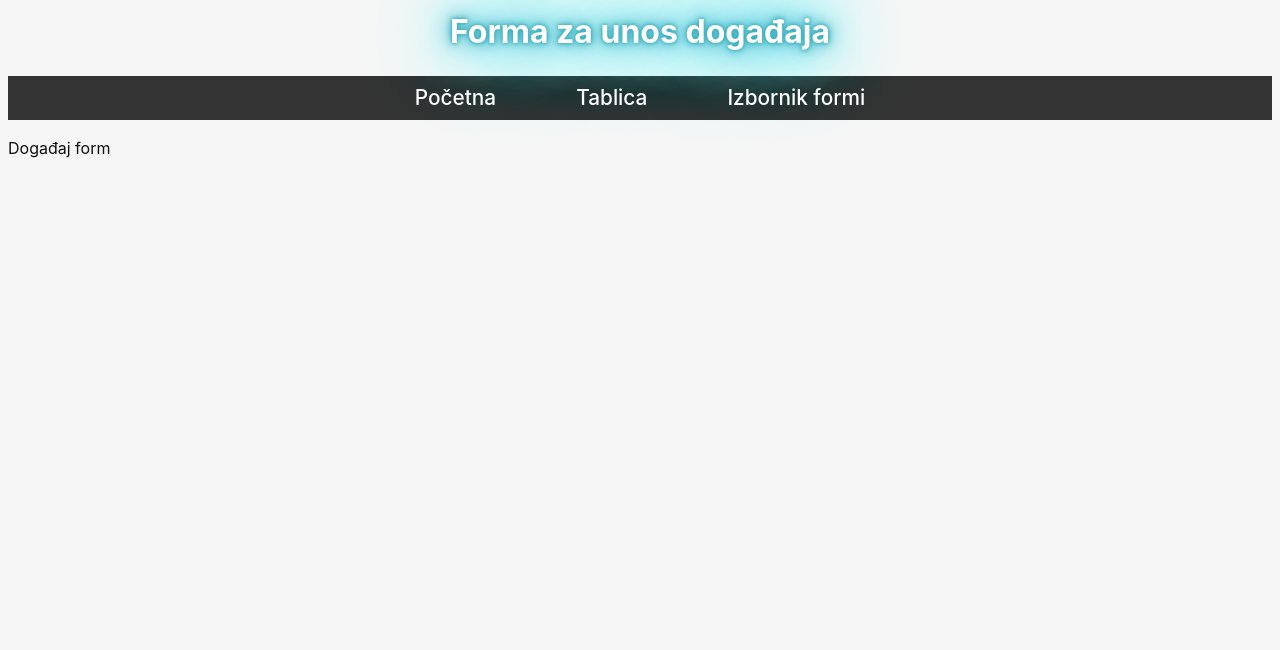
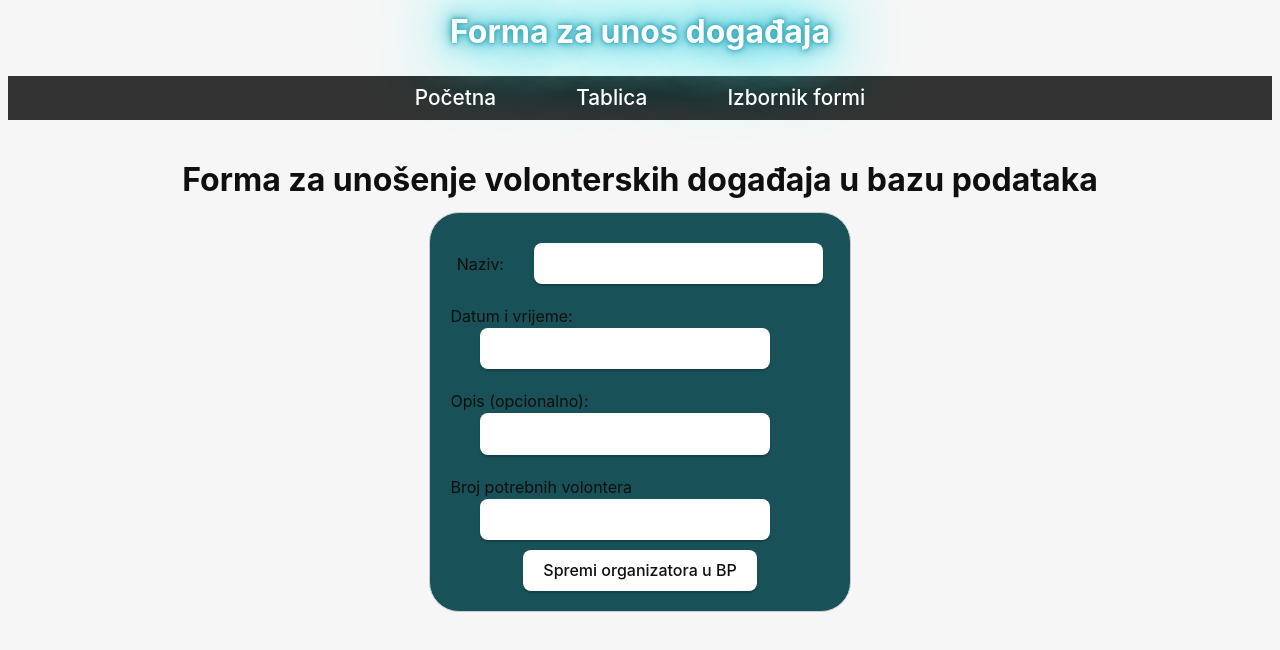
Before and after one commit to nrastija/Volonterium, a Vue app: page /forms/dogadaj in a window 1280 px wide. Shown: the top 650 px of the page. Built offline with nearby package versions, Linux system fonts and the light colour scheme.

Commit message:
Add new security layer by testing inputs of each form

```diff
--- a/src/views/input-forms/DogadajForm.vue
+++ b/src/views/input-forms/DogadajForm.vue
@@ -1,3 +1,59 @@
 <template>
-    <p>Događaj form</p>
+    <h1 class="start-title"> Forma za unošenje volonterskih događaja u bazu podataka</h1>
+
+    <form class = "input-form">
+        <div class="form-group">
+            <label for="Naziv">Naziv:</label>
+            <input type="text" class="form-control" id="naziv" v-model="naziv" required>
+        </div>
+        <div class="form-group">
+            <label for="Datum_vrijeme">Datum i vrijeme:</label>
+            <input type="datetime" class="form-control" id="datum_vrijeme" v-model="datum_vrijeme" required>
+        </div>
+        <div class="form-group">
+            <label for="Opis">Opis (opcionalno):</label>
+            <input type="text" class="form-control" id="opis" v-model="opis" >
+        </div>
+        <div class="form-group">
+            <label for="Potrebni_volonteri">Broj potrebnih volontera</label>
+            <input type="text" class="form-control" id="potrebni_volonteri" v-model="potrebni_volonteri" required>
+        </div>
+
+        <button type="submit" @click="SaveDogadaj">Spremi organizatora u BP</button>
+    </form>
 </template>
+
+<script>
+export default {
+    naziv: "Unos Događaja",
+    datum_vrijeme: "Unos datuma i vremena",
+    opis: "Unos opisa",
+    potrebni_volonteri: "Unos broja potrebnih volontera",
+    methods: {
+        SaveDogadaj() {
+            if (!this.naziv || !this.datum_vrijeme || !this.potrebni_volonteri) {
+                alert("Molimo popunite sva obavezna polja!");
+                return;
+            }
+
+            // Validacija opisa za sigurnost
+            if (!this.validirajUnos(this.naziv) || !this.validirajUnos(this.datum_vrijeme) || !this.validirajUnos(this.opis) || !this.validirajUnos(this.potrebni_volonteri)) {
+                alert("Atribut sadrži nedozvoljene znakove! Molimo pokušajte ponovo.");
+                return;
+            }
+
+            /*
+            Logika za unos baze
+            */
+
+            alert("Događaj " + this.naziv + " koji se odvija " + this.datum_vrijeme + " uspješno upisan u bazu!");
+        },
+
+        validirajUnos(opis) {
+            // Regex za zabranjene znakove
+            const zabranjeniZnakovi = /['"%;(){}<>]/;
+            return !zabranjeniZnakovi.test(opis);
+        },
+    },
+};
+</script>
--- a/src/views/input-forms/DrzavaForm.vue
+++ b/src/views/input-forms/DrzavaForm.vue
@@ -21,7 +21,7 @@ export default {
     },
     methods: {
         SaveDrzava() {
-            if (this.naziv === "") {
+            if (!this.naziv) {
                 alert("Molimo unesite naziv države!");
                 return;
             }
--- a/src/views/input-forms/OrganizatorForm.vue
+++ b/src/views/input-forms/OrganizatorForm.vue
@@ -39,6 +39,10 @@ export default {
     },
     methods: {
         SaveOrganizator() {
+            if (!this.naziv || !this.kontakt_osoba || !this.telefon || !this.mail) {
+                alert("Molimo popunite sva obavezna polja!");
+                return;
+            }
 
             // Validacija opisa za sigurnost
             if (!this.validirajUnos(this.naziv) || !this.validirajUnos(this.kontakt_osoba) || !this.validirajUnos(this.mail) || !this.validirajUnos(this.telefon)) {
--- a/src/views/input-forms/VjestinaForm.vue
+++ b/src/views/input-forms/VjestinaForm.vue
@@ -27,6 +27,11 @@ export default {
     },
     methods: {
         SaveVjestina() {
+            if (!this.naziv) {
+                alert("Molimo unesite naziv vještine!");
+                return;
+            }
+
             // Validacija opisa za sigurnost
             if (!this.validirajUnos(this.opis) || !this.validirajUnos(this.naziv)) {
                 alert("Atribut sadrži nedozvoljene znakove! Molimo pokušajte ponovo.");
--- a/src/views/input-forms/VolonterForm.vue
+++ b/src/views/input-forms/VolonterForm.vue
@@ -38,7 +38,10 @@ export default {
     },
     methods: {
         SaveVolonter() {
-
+            if (!this.ime || !this.prezime || !this.mail) {
+                alert("Molimo popunite sva obavezna polja!");
+                return;
+            }
 
             // Validacija opisa za sigurnost
             if (!this.validirajUnos(this.ime) || !this.validirajUnos(this.prezime) || !this.validirajUnos(this.mail) || !this.validirajUnos(this.telefon)) {
```
